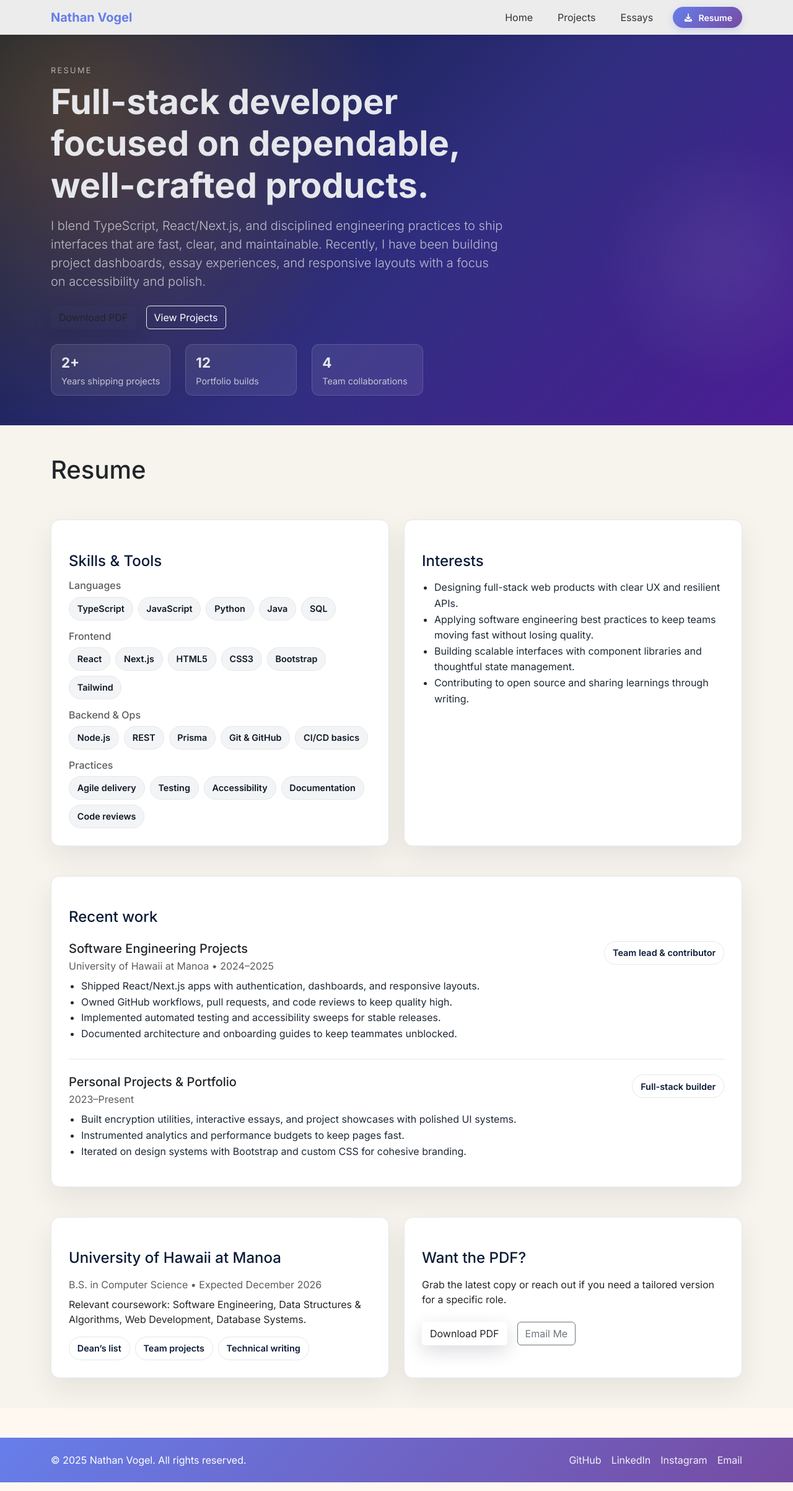
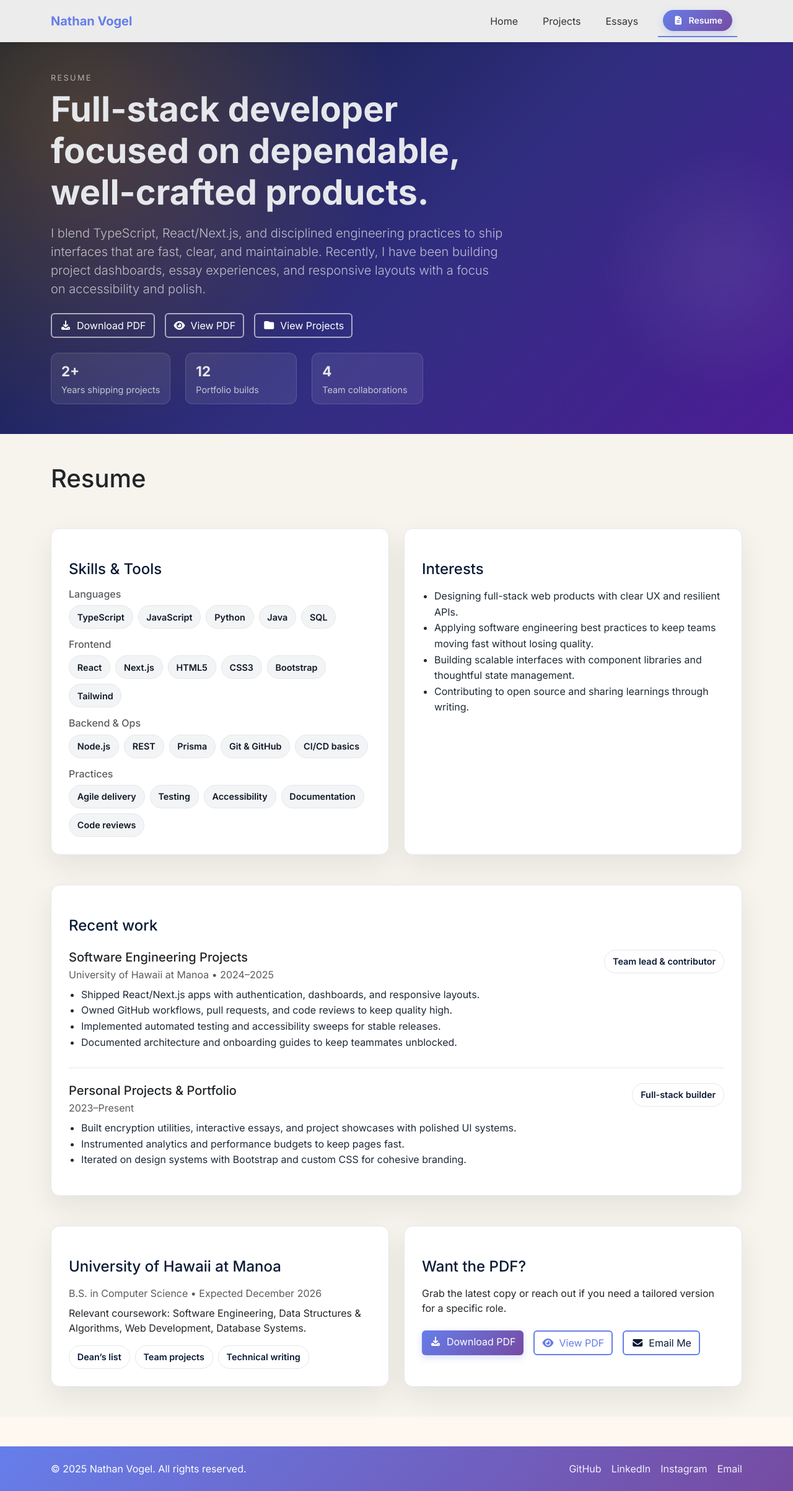
Before and after one commit to ndv0gel/ndv0gel-professional-portfolio, a Next.js app: page /resume in a window 1280 px wide. Shown: the whole page at 62% size. Built offline with nearby package versions, Linux system fonts and the light colour scheme.

Commit message:
Update resume buttons for cleaner look

```diff
--- a/src/app/globals.css
+++ b/src/app/globals.css
@@ -337,6 +337,95 @@ body {
   border-bottom: 2px solid #667eea;
 }
 
+/* Button Styles */
+.btn-hero-light {
+  background: transparent !important;
+  color: white !important;
+  border: 2px solid rgba(255, 255, 255, 0.6) !important;
+  font-weight: 600;
+  padding: 0.75rem 1.1rem;
+  border-radius: 999px;
+  transition: all 0.2s ease;
+  text-decoration: none !important;
+}
+
+.btn-hero-light:hover {
+  background: rgba(107, 114, 128, 0.4) !important;
+  border-color: rgba(107, 114, 128, 0.6) !important;
+  color: white !important;
+  transform: translateY(-2px);
+}
+
+.btn-hero-light:active {
+  transform: translateY(0);
+}
+
+.btn-gradient-primary {
+  background: linear-gradient(135deg, #667eea 0%, #764ba2 100%) !important;
+  color: white !important;
+  border: none !important;
+  font-weight: 600;
+  padding: 0.75rem 1.1rem;
+  border-radius: 999px;
+  box-shadow: 0 4px 12px rgba(102, 126, 234, 0.25);
+  transition: transform 0.2s ease, box-shadow 0.2s ease;
+  text-decoration: none !important;
+}
+
+.btn-gradient-primary:hover {
+  transform: translateY(-2px);
+  box-shadow: 0 8px 20px rgba(102, 126, 234, 0.4);
+  color: white !important;
+}
+
+.btn-gradient-primary:active {
+  transform: translateY(0);
+}
+
+.btn-rounded-secondary {
+  background: transparent !important;
+  color: var(--ink) !important;
+  border: 2px solid var(--primary-purple) !important;
+  font-weight: 600;
+  padding: 0.65rem 1rem;
+  border-radius: 999px;
+  transition: all 0.2s ease;
+  text-decoration: none !important;
+}
+
+.btn-rounded-secondary:hover {
+  background: linear-gradient(135deg, #667eea 0%, #764ba2 100%) !important;
+  color: white !important;
+  transform: translateY(-2px);
+  box-shadow: 0 4px 12px rgba(102, 126, 234, 0.25);
+}
+
+.btn-rounded-secondary:active {
+  transform: translateY(0);
+}
+
+.btn-outline-primary {
+  background: transparent !important;
+  color: var(--primary-purple) !important;
+  border: 2px solid var(--primary-purple) !important;
+  font-weight: 600;
+  padding: 0.65rem 1rem;
+  border-radius: 999px;
+  transition: all 0.2s ease;
+  text-decoration: none !important;
+}
+
+.btn-outline-primary:hover {
+  background: linear-gradient(135deg, #667eea 0%, #764ba2 100%) !important;
+  color: white !important;
+  transform: translateY(-2px);
+  box-shadow: 0 4px 12px rgba(102, 126, 234, 0.25);
+}
+
+.btn-outline-primary:active {
+  transform: translateY(0);
+}
+
 /* Footer */
 footer {
   background: linear-gradient(135deg, #667eea 0%, #764ba2 100%);
--- a/src/app/resume/page.tsx
+++ b/src/app/resume/page.tsx
@@ -20,11 +20,25 @@ export default function ResumePage() {
                 Recently, I have been building project dashboards, essay experiences, and responsive layouts with a focus on accessibility and polish.
               </p>
               <div className="d-flex flex-wrap gap-3">
-                <a href={downloadUrl} className="btn resume-download" download>
-                  Download PDF
+                <a
+                  href={downloadUrl}
+                  className="btn btn-hero-light"
+                  download
+                  title="Download resume as PDF"
+                >
+                  <i className="fas fa-download me-2"></i>Download PDF
                 </a>
-                <Link href="/projects" className="btn btn-outline-light text-white border-light">
-                  View Projects
+                <a
+                  href={downloadUrl}
+                  target="_blank"
+                  rel="noopener noreferrer"
+                  className="btn btn-hero-light"
+                  title="View resume in browser"
+                >
+                  <i className="fas fa-eye me-2"></i>View PDF
+                </a>
+                <Link href="/projects" className="btn btn-hero-light">
+                  <i className="fas fa-folder me-2"></i>View Projects
                 </Link>
               </div>
               <div className="d-flex flex-wrap gap-4 resume-stats mt-4">
@@ -183,12 +197,30 @@ export default function ResumePage() {
                 <h2 className="h4 mb-3">Want the PDF?</h2>
                 <p className="mb-4">Grab the latest copy or reach out if you need a tailored version for a specific role.</p>
                 <div className="d-flex flex-wrap gap-3">
-                  <a href={downloadUrl} className="btn resume-download" download>
-                    Download PDF
+                  <a
+                    href={downloadUrl}
+                    className="btn btn-gradient-primary"
+                    download
+                    title="Download resume as PDF"
+                  >
+                    <i className="fas fa-download me-2"></i>Download PDF
                   </a>
-                  <Link href="mailto:nvogel@hawaii.edu" className="btn btn-outline-secondary">
-                    Email Me
-                  </Link>
+                  <a
+                    href={downloadUrl}
+                    target="_blank"
+                    rel="noopener noreferrer"
+                    className="btn btn-outline-primary"
+                    title="View resume in browser"
+                  >
+                    <i className="fas fa-eye me-2"></i>View PDF
+                  </a>
+                  <a
+                    href="mailto:nvogel@hawaii.edu"
+                    className="btn btn-rounded-secondary"
+                    title="Send me an email"
+                  >
+                    <i className="fas fa-envelope me-2"></i>Email Me
+                  </a>
                 </div>
               </div>
             </Col>
--- a/src/components/Navbar.tsx
+++ b/src/components/Navbar.tsx
@@ -27,10 +27,9 @@ const NavBar: React.FC = () => {
             <Nav.Link href="/essays" active={isActive('/essays')}>
               Essays
             </Nav.Link>
-            <a
-              href="/resume/Nathan-Vogel-Resume.pdf"
-              download
-              className="btn btn-sm ms-2"
+            <Nav.Link href="/resume" active={isActive('/resume')} className="ms-2">
+              <span
+                className="btn btn-sm"
                 style={{
                   background: 'linear-gradient(135deg, #667eea 0%, #764ba2 100%)',
                   color: 'white',
@@ -38,11 +37,13 @@ const NavBar: React.FC = () => {
                   fontWeight: '600',
                   padding: '0.4rem 1rem',
                   borderRadius: '20px',
-                boxShadow: '0 4px 12px rgba(102, 126, 234, 0.25)'
+                  boxShadow: '0 4px 12px rgba(102, 126, 234, 0.25)',
+                  cursor: 'pointer'
                 }}
               >
-              <i className="fas fa-download me-2"></i>Resume
-            </a>
+                <i className="fas fa-file-alt me-2"></i>Resume
+              </span>
+            </Nav.Link>
           </Nav>
         </Navbar.Collapse>
       </Container>
```
Lines whose indentation alone changed are shown as unchanged.
